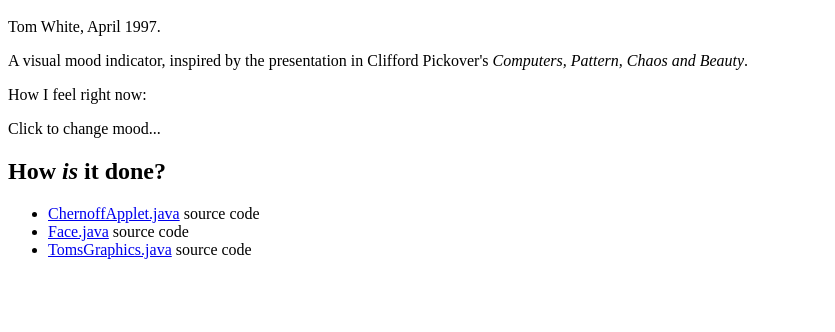
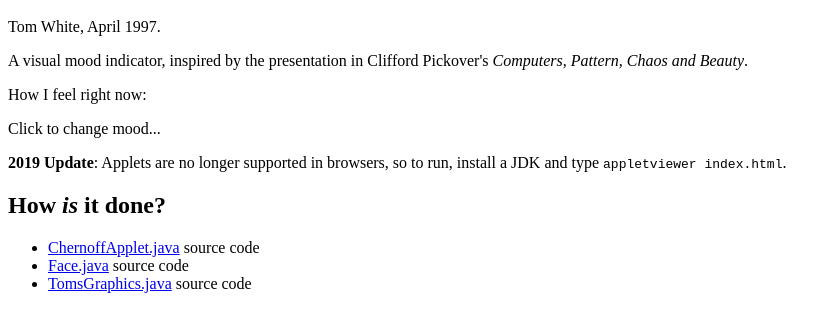
Before and after one commit to tomwhite/chernoff, a plain HTML site: page index.html in a window 1280 px wide. Shown: the part 48-380 px from the top of the page, without its empty margins (0-835 px from the left). Drawn offline with Linux system fonts and the light colour scheme.

Commit message:
Update instructions now applets are no longer supported in browsers

```diff
--- a/index.html
+++ b/index.html
@@ -23,6 +23,10 @@
 		Click to change mood...
 		</p>
 
+		<p>
+		<b>2019 Update</b>: Applets are no longer supported in browsers, so to run, install a JDK and type <code>appletviewer index.html</code>.
+	  </p>
+
 		<h2>How <i>is</i> it done?</h2>
 
 		<p>
```
Also changed, not shown: 3 other files.
